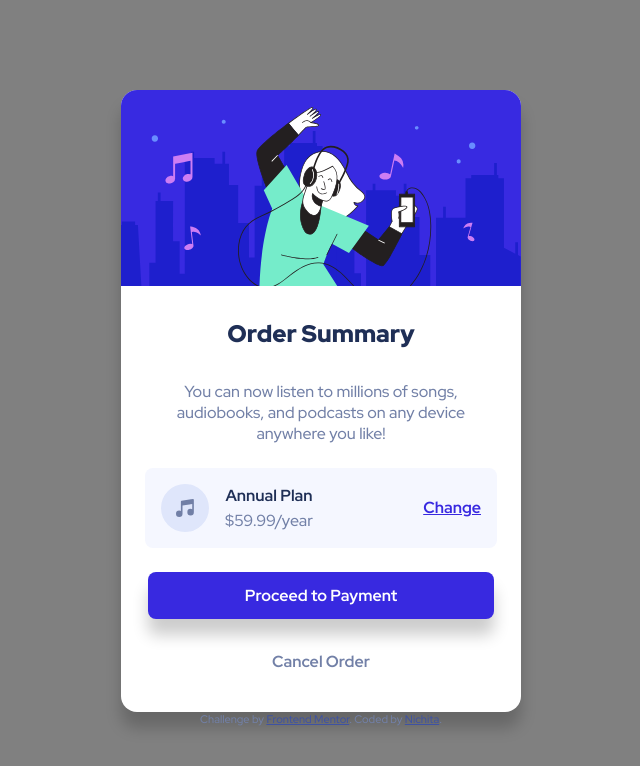
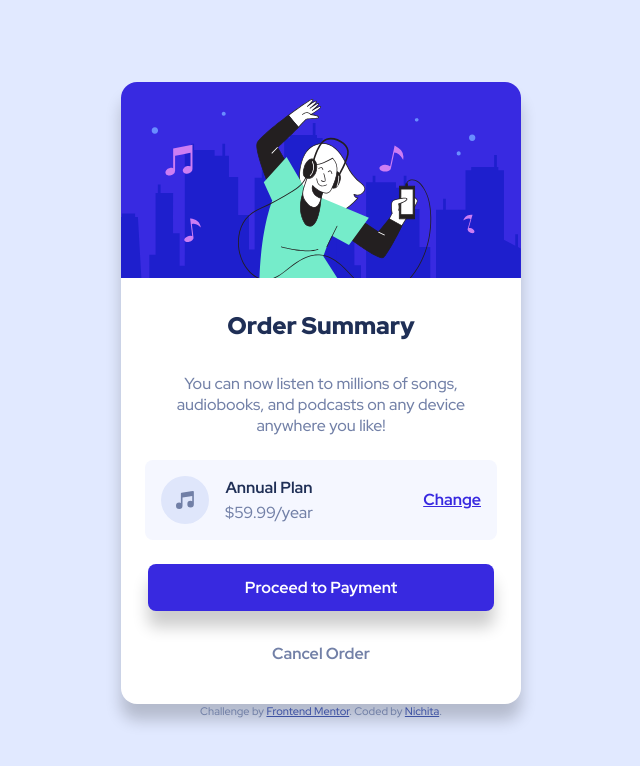
Before and after one commit to psynt/order-summary-component, a plain HTML site: page index.html in a window 1280 px wide. Shown: the whole page, without its empty margins (319-959 px from the left). Drawn offline with Linux system fonts and the light colour scheme.

Commit message:
Chanegd bgcolour and removed scrollbar

```diff
--- a/style.css
+++ b/style.css
@@ -22,8 +22,10 @@ body {
     display: grid;
     place-content: center;
     text-align: center;
-    background-color: gray;
+    background-color: #E1E9FF;
     color: var(--desaturated-blue);
+    padding: 0;
+    margin: 0;
 }
 
 main {
```
